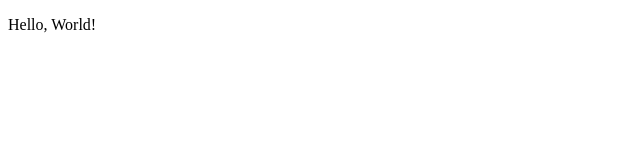
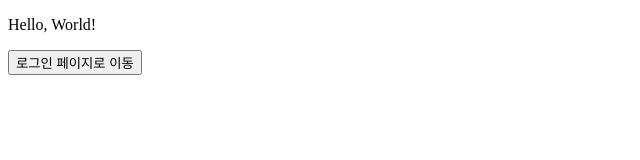
Before and after one commit to jykwer326/jykwer326.gihub.io, a plain HTML site: page index.html in a window 1280 px wide. Shown: the whole page, without its empty margins (0-640 px from the left). Drawn offline with Linux system fonts and the light colour scheme.

Commit message:
Update index.html

```diff
--- a/index.html
+++ b/index.html
@@ -8,5 +8,6 @@
 </head>
 <body>
   <p>Hello, World!</p>
+  <button type="button" class="btn btn-primary signin-link commonbut" onclick="location.href='signin.html' ">로그인 페이지로 이동</button>
 </body>
 </html>
```
